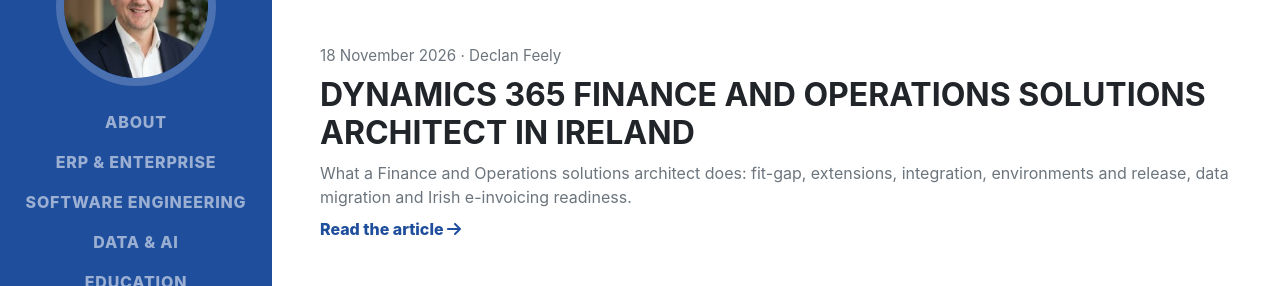
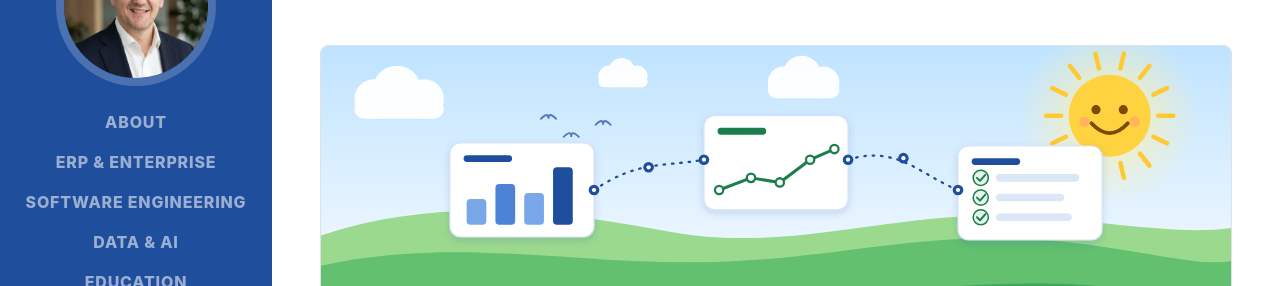
Before and after one commit to dfeely/dfeely.github.io, a plain HTML site: page blog/index.html in a window 1280 px wide. Shown: the part 250-536 px from the top of the page. Drawn offline with nearby package versions, Linux system fonts and the light colour scheme; a web font is replaced by a local one.

Commit message:
Add a cheerful banner illustration to the blog list page
Co-Authored-By: Claude Sonnet 5.5 <noreply@anthropic.com>
Claude-Session: https://claude.ai/code/session_01DC9ebhQsYT9fMubmJ9Mmbz

```diff
--- a/blog/index.html
+++ b/blog/index.html
@@ -52,6 +52,9 @@
                 <div class="resume-section-content">
                     <h1 class="mb-3">Blog</h1>
                     <p class="lead mb-5">Practical notes on Dynamics 365, ERP data migration, integration, data and AI, from more than 30 years of delivering enterprise systems.</p>
+                    <figure class="post-figure mt-0 mb-5">
+                        <img src="images/blog-banner.svg" width="1200" height="380" alt="Illustration of green hills under a smiling sun, with floating cards showing a bar chart, a rising line chart and a completed checklist, joined by a dotted line of connected data points." />
+                    </figure>
                     <article class="blog-card mb-5">
                         <div class="post-meta mb-2">18 November 2026 · Declan Feely</div>
                         <h2 class="h3 mb-2"><a href="dynamics-365-finance-operations-solutions-architect-ireland.html">Dynamics 365 Finance and Operations Solutions Architect in Ireland</a></h2>
```
Also changed, not shown: blog/images/blog-banner.svg (added).
